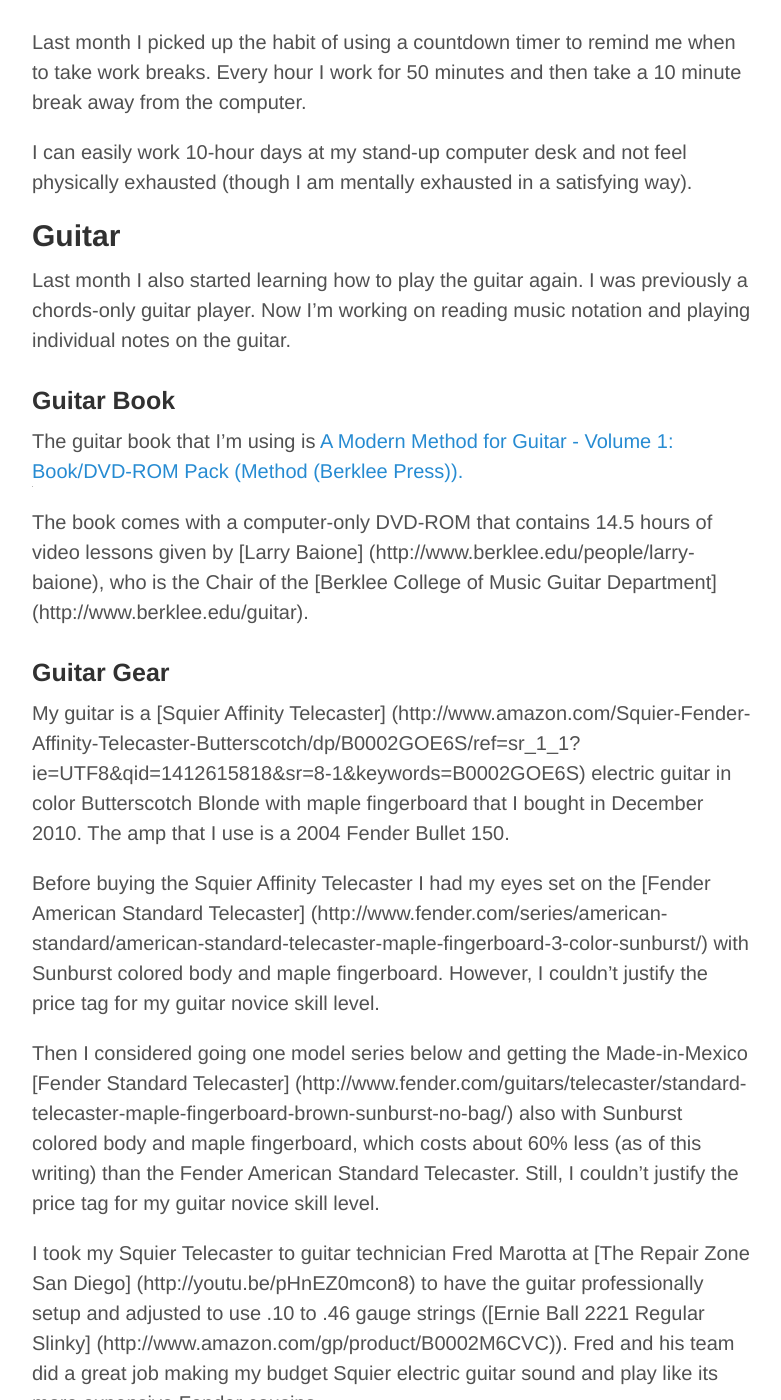
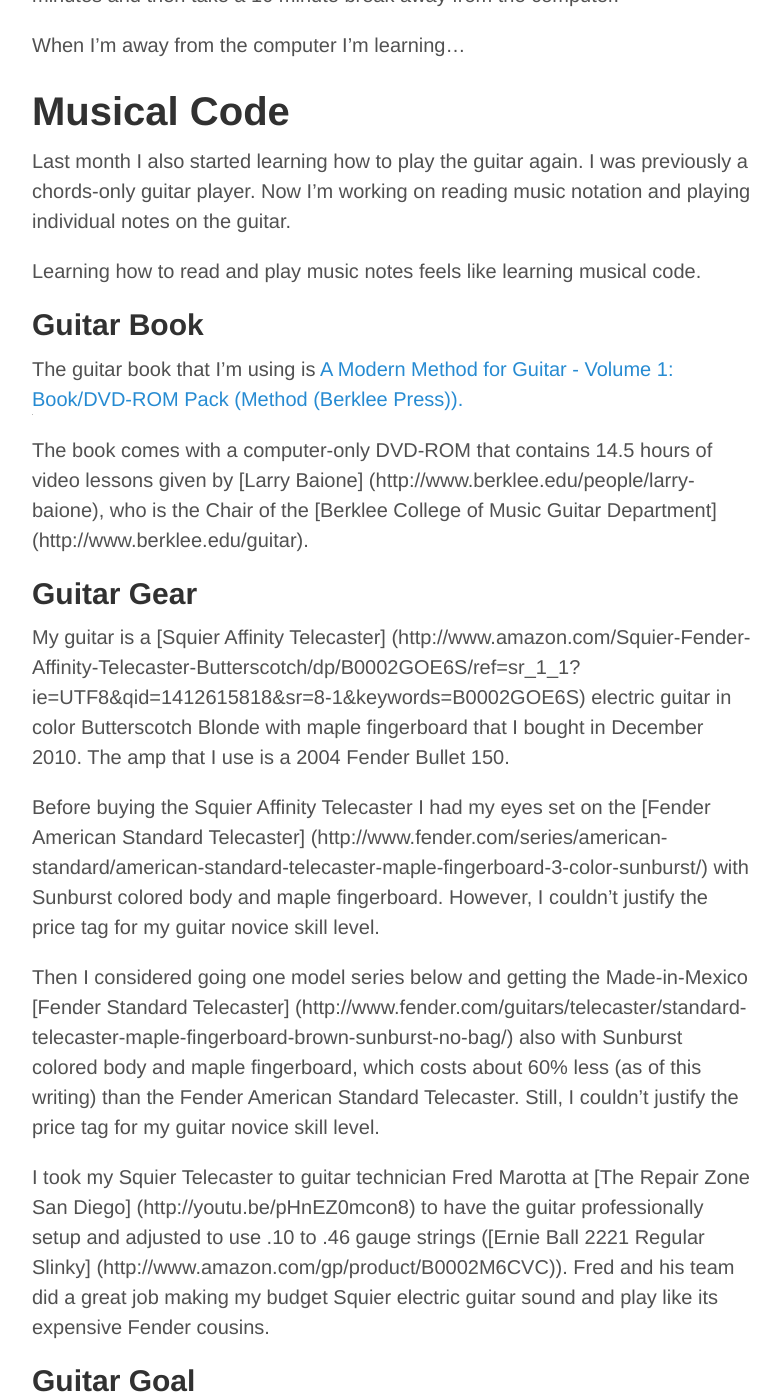
Before and after one commit to raywritescode/raywritescode.github.io, a Jekyll site: the page built from _posts/2014-10-06-book-review-minus-three-guitars.md, in a window 1280 px wide and 1400 px high, scrolled down 1463 px. Shown: the whole window, without its empty margins (248-1029 px from the left). Built offline with Jekyll 4.4.1, drawn with Linux system fonts in a browser that asks for light colours; Markdown is read by kramdown in place of the engine named in the settings; comment, search, counter and statistics services are not loaded; some of the changed text lies outside the part shown.

Commit message:
book-review-minus-three-guitars.md - Minor content updates

```diff
--- a/_posts/2014-10-06-book-review-minus-three-guitars.md
+++ b/_posts/2014-10-06-book-review-minus-three-guitars.md
@@ -26,27 +26,27 @@ Improving my understanding and implementation of algorithms is the other skill t
 
 Visit my [GitHub] (https://github.com/raywritescode) page if you're interested in following my coding activities.
 
-# There's More to Life Than Coding (Gasp!)
-
-## Timer
+# Time Flies
 
 It's easy for me to lose track of time when I'm writing code or doing other software development work at my computer. I enjoy the activity and mental exercise so much.
 
-Last month I picked up the habit of using a countdown timer to remind me when to take work breaks. Every hour I work for 50 minutes and then take a 10 minute break away from the computer.
+Last month I picked up the habit of using a countdown timer to remind me when to take work breaks. For every hour that I schedule for coding, I work for 50 minutes and then take a 10 minute break away from the computer.
 
-I can easily work 10-hour days at my stand-up computer desk and not feel physically exhausted (though I am mentally exhausted in a satisfying way).
+When I'm away from the computer I'm learning...
 
-## Guitar
+# Musical Code
 
 Last month I also started learning how to play the guitar again. I was previously a chords-only guitar player. Now I'm working on reading music notation and playing individual notes on the guitar.
 
-### Guitar Book
+Learning how to read and play music notes feels like learning musical code.
+
+## Guitar Book
 
 The guitar book that I'm using is <a href="http://www.amazon.com/gp/product/0876390696/ref=as_li_tl?ie=UTF8&camp=1789&creative=9325&creativeASIN=0876390696&linkCode=as2&tag=6767151-20&linkId=OAFCWCSLVG66T3AN">A Modern Method for Guitar - Volume 1: Book/DVD-ROM Pack (Method (Berklee Press)).</a><img src="http://ir-na.amazon-adsystem.com/e/ir?t=6767151-20&l=as2&o=1&a=0876390696" width="1" height="1" border="0" alt="" style="border:none !important; margin:0px !important;"/>
 
 The book comes with a computer-only DVD-ROM that contains 14.5 hours of video lessons given by [Larry Baione] (http://www.berklee.edu/people/larry-baione), who is the Chair of the [Berklee College of Music Guitar Department] (http://www.berklee.edu/guitar).
 
-### Guitar Gear
+## Guitar Gear
 
 My guitar is a [Squier Affinity Telecaster] (http://www.amazon.com/Squier-Fender-Affinity-Telecaster-Butterscotch/dp/B0002GOE6S/ref=sr_1_1?ie=UTF8&qid=1412615818&sr=8-1&keywords=B0002GOE6S) electric guitar in color Butterscotch Blonde with maple fingerboard that I bought in December 2010. The amp that I use is a 2004 Fender Bullet 150.
 
```
Also changed, not shown: other parts of _posts/2014-10-06-book-review-minus-three-guitars.md (+3 -3 lines).
